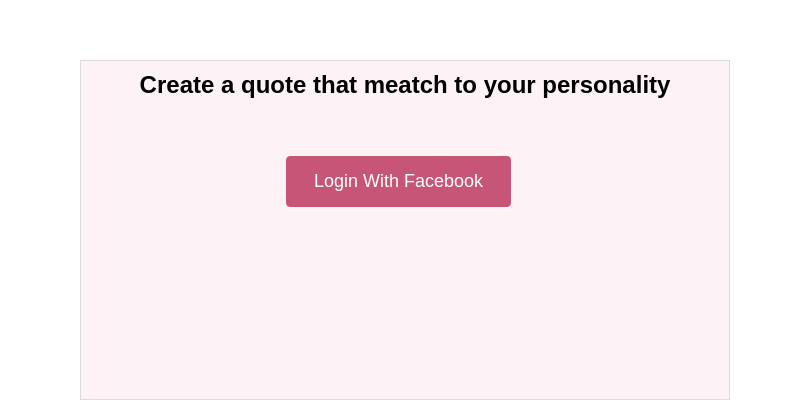
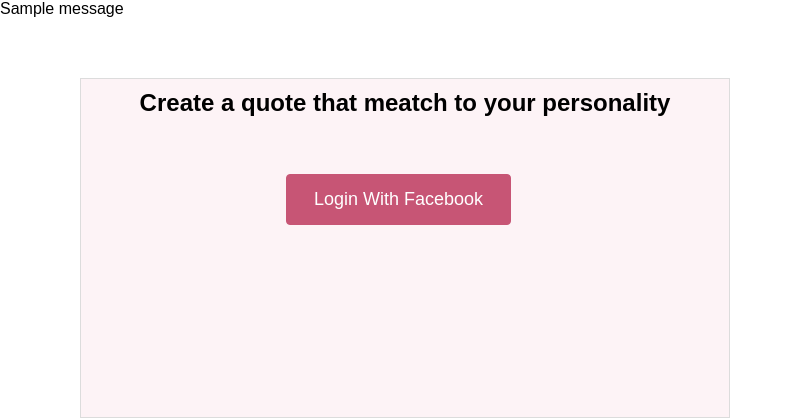
Before and after one commit to jkhabra/looper-apps, a Flask app: page / in a window 1280 px wide. Shown: the part 50-470 px from the top of the page, without its empty margins (0-792 px from the left). Run offline with Flask 2, Linux system fonts and the light colour scheme; one stand-in notice (Sample message) is shown.

Commit message:
Add flash messages to template

```diff
--- a/web/templates/layout.html
+++ b/web/templates/layout.html
@@ -10,10 +10,22 @@
                     <a class="nav-links" href="/"> Looper Apps</a>
                 </li>
                 <li class="nav-items">
-                    <a class="nav-links" href="/">About us</a>
+                  <a class="nav-links" href="/">About us</a>
                 </li>
             </ul>
         </nav>
+        {% with messages = get_flashed_messages() %}
+        {% if messages %}
+
+        <ul class=flashes>
+          {% for message in messages %}
+          <li class='message'>{{ message }}</li>
+          {% endfor %}
+        </ul>
+
+        {% endif %}
+        {% endwith %}
+
         <div class='container'>
         {% block container %}
         {% endblock %}
```
